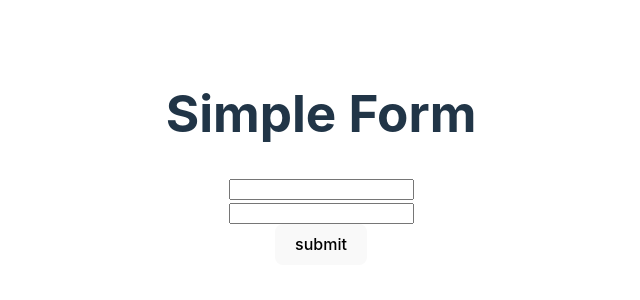
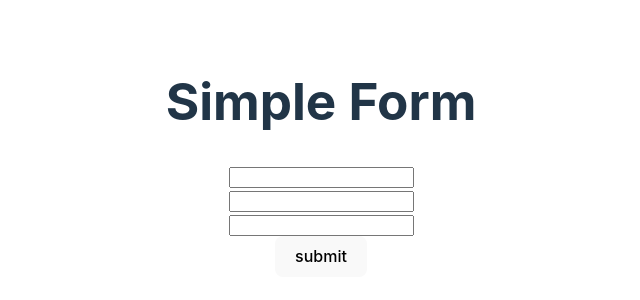
Before and after one commit to SarwarMorshad/react-form, a React (Vite) app: page / in a window 1280 px wide. Shown: the part 242-542 px from the top of the page, without its empty margins (319-959 px from the left). Built offline with nearby package versions, Linux system fonts and the light colour scheme.

Commit message:
StatefulForm Form Practice

```diff
--- a/src/App.jsx
+++ b/src/App.jsx
@@ -1,11 +1,13 @@
 import "./App.css";
-import SimpleForm from "./components/SimpleForm/SimpleForm";
+import StatefulForm from "./components/StatefulForm/StatefulForm";
+// import SimpleForm from "./components/SimpleForm/SimpleForm";
 
 function App() {
   return (
     <>
       <h1>Simple Form</h1>
-      <SimpleForm></SimpleForm>
+      {/* <SimpleForm></SimpleForm> */}
+      <StatefulForm></StatefulForm>
     </>
   );
 }
--- /dev/null
+++ b/src/components/StatefulForm/StatefulForm.jsx
@@ -0,0 +1,48 @@
+import { useState } from "react";
+
+const StatefulForm = () => {
+  const [name, setName] = useState(null);
+  const [email, setEmail] = useState(null);
+  const [password, setPassword] = useState(null);
+  const [error, setError] = useState("");
+
+  const handleSubmit = (e) => {
+    e.preventDefault();
+    if (password.length < 6) {
+      setError("Password must be 6 character long");
+    } else {
+      setError("");
+      console.log(name, email, password);
+    }
+  };
+
+  const handleNameChange = (e) => {
+    console.log(e.target.value);
+    setName(e.target.value);
+  };
+  const handleEmailChange = (e) => {
+    console.log(e.target.value);
+    setEmail(e.target.value);
+  };
+  const handlePasswordChange = (e) => {
+    console.log(e.target.value);
+    setPassword(e.target.value);
+  };
+
+  return (
+    <div>
+      <form onSubmit={handleSubmit}>
+        <input onChange={handleNameChange} type="text" name="name" required />
+        <br />
+        <input onChange={handleEmailChange} type="email" name="email" required />
+        <br />
+        <input onChange={handlePasswordChange} type="password" name="" id="" required />
+        <br />
+        <button>submit</button>
+        {error && <p>{error}</p>}
+      </form>
+    </div>
+  );
+};
+
+export default StatefulForm;
```
